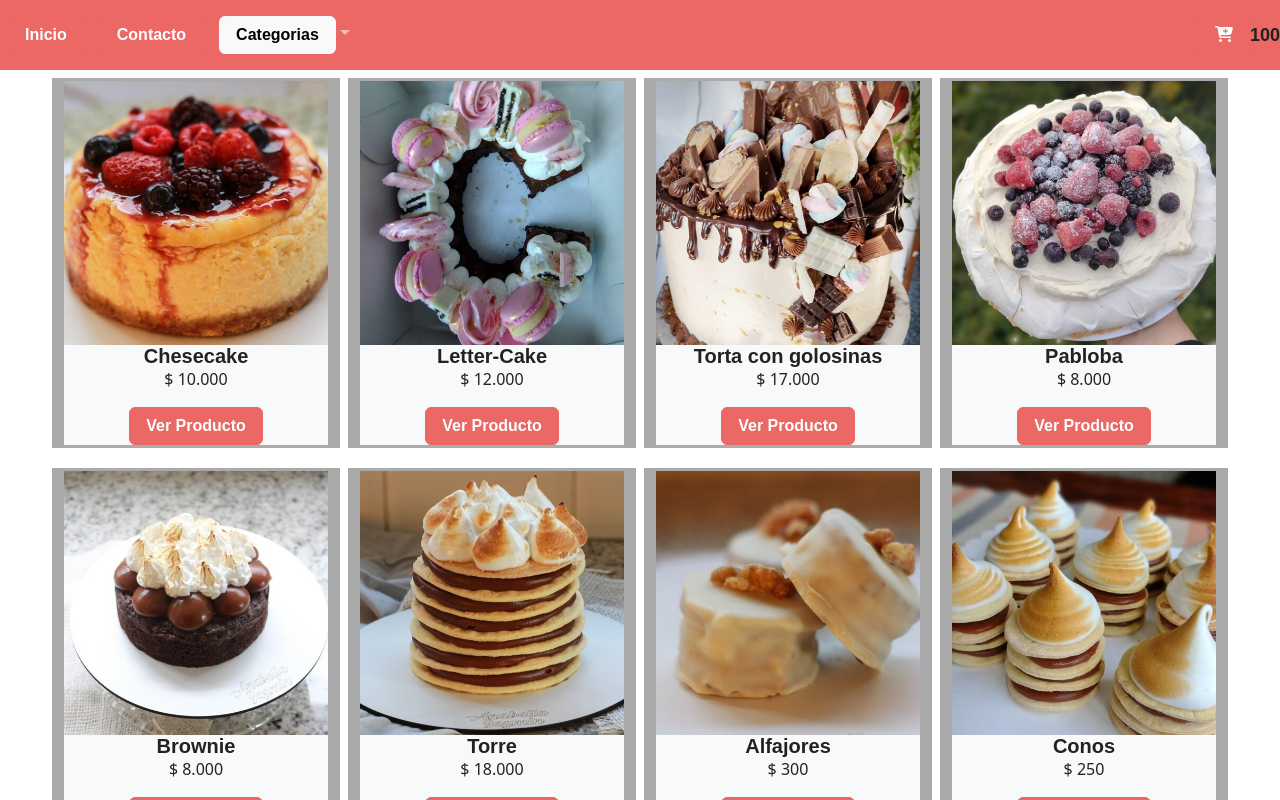
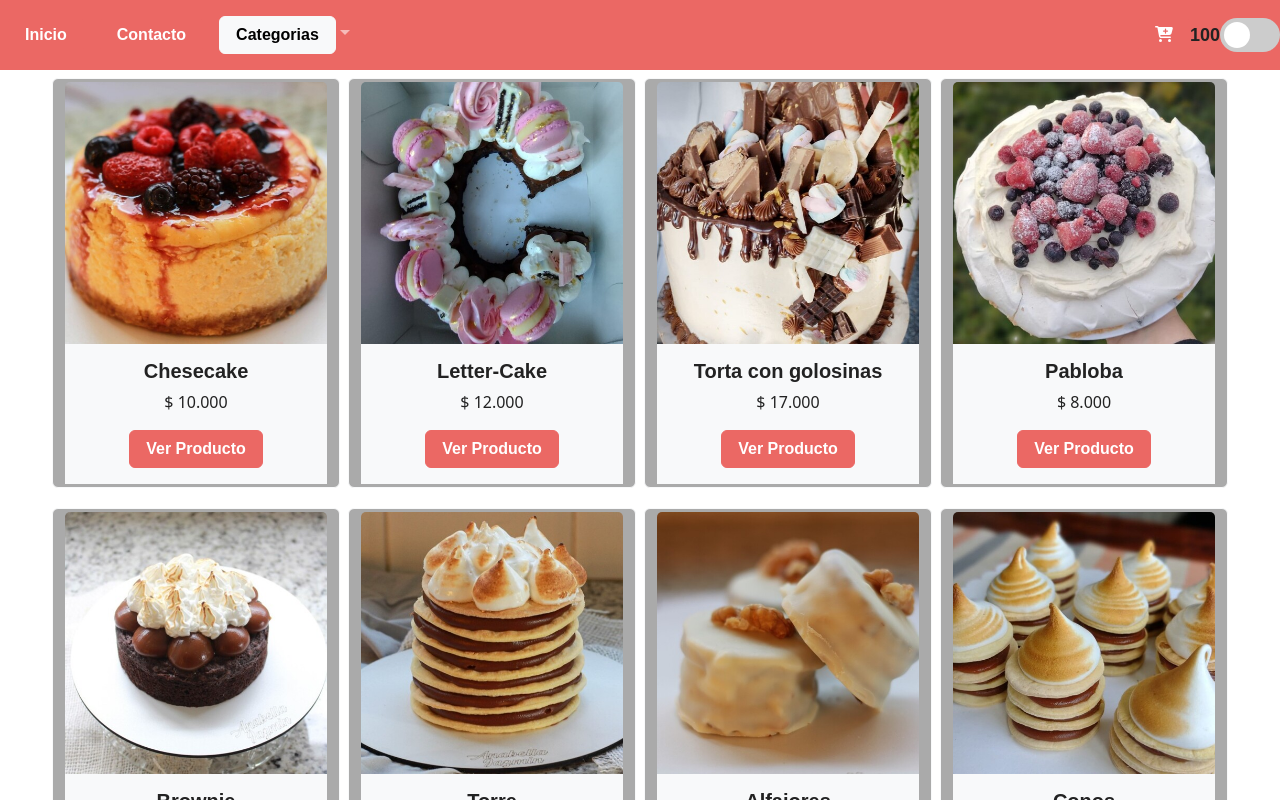
Before and after one commit to gonzalonicolini/EntregaFinalReact-Mucci, a React (Create React App) app: page / in a window 1280 px wide. Shown: the top 800 px of the page. Built offline with nearby package versions, Linux system fonts and the light colour scheme; a web font is replaced by a local one.

Commit message:
clase 10 terminada

```diff
--- a/src/components/App.css
+++ b/src/components/App.css
@@ -26,3 +26,20 @@ img {
     max-width: 540px;
     margin-top: 20px;
 }
+
+.itemDetailBodyDark{
+    color:white;
+    background-color: black;
+}
+
+.darkMode{
+    background-color: black;
+    color: black;
+}
+
+.cardBodyDark {
+    background-color: hsl(0,0,33%) ;
+    margin-bottom: 3px;
+    text-align: center;
+    color: black;
+}
--- a/src/components/Item/Item.jsx
+++ b/src/components/Item/Item.jsx
@@ -1,9 +1,13 @@
 import {Link} from "react-router-dom"
 
+//Context
+import { useDarkModeContext } from "../../context/DarkModeContext"
+
 export const Item = ({item}) => {
+    const {darkMode} = useDarkModeContext()
     return (
 
-        <div className="cardProducto mb-3">
+        <div className={`card mb-3 cardProducto ${darkMode ? 'card text-dark bg-dark mb-3 ' : 'border-light'}`}>
             <img src={`../img/${item.img}`} className="card-img-top" alt={`Imagen de ${item.nombre}`} />
                 <div className="card-body cardBody">
                     <h5 className="card-title">{item.nombre}</h5>
--- a/src/components/ItemDetail/ItemDetail.jsx
+++ b/src/components/ItemDetail/ItemDetail.jsx
@@ -1,12 +1,14 @@
 import {ItemCount} from '../ItemCount/ItemCount'
+import { useDarkModeContext } from '../../context/DarkModeContext'
 export const ItemDetail = ({item}) => {
+  const{darkMode} = useDarkModeContext()
   return (
     <div className='row g-0'>
         <div className="col-md-4">
             <img src={`../img/${item.img}`} className="img-fluid rounded-start" alt={`Imagen de ${item.nombre}`} />
         </div>
         <div className="col-md-8">
-            <div className="card-body">
+            <div className={`card-body ${darkMode && 'itemDetailBodyDark'}`}>
                 <h5 className='card-title'>{item.nombre}</h5>
                 <p className='card-text'>Precio: ${new Intl.NumberFormat('de-DE').format(item.precio)}</p>
                 <p className='card-text'>Stock: {item.stock}</p>
--- /dev/null
+++ b/src/components/Navbar/BotonDarkMode/BotonDarkMode.jsx
@@ -0,0 +1,17 @@
+import React from 'react';
+import { useDarkModeContext } from '../../../context/DarkModeContext';
+import './botonDarkMode.css'
+
+const BotonDarkMode = () => {
+    const {toggleDarkMode} = useDarkModeContext()
+    return (
+        <div className='theme-switch-wrapper'>
+            <label className="theme-switch" htmlFor="checkbox">
+                <input type="checkbox" id="checkbox" onInput={() => toggleDarkMode()}/>
+                <div className="slider round"></div>
+            </label>
+        </div>
+    );
+}
+
+export default BotonDarkMode;
--- /dev/null
+++ b/src/components/Navbar/BotonDarkMode/botonDarkMode.css
@@ -0,0 +1,55 @@
+
+.theme-switch-wrapper {
+    display: flex;
+    align-items: center;
+
+
+  }
+  .theme-switch {
+    display: inline-block;
+    height: 34px;
+    position: relative;
+    width: 60px;
+  }
+
+  .theme-switch input {
+    display:none;
+  }
+
+  .slider {
+    background-color: #ccc;
+    bottom: 0;
+    cursor: pointer;
+    left: 0;
+    position: absolute;
+    right: 0;
+    top: 0;
+    transition: .4s;
+  }
+
+  .slider:before {
+    background-color: #fff;
+    bottom: 4px;
+    content: "";
+    height: 26px;
+    left: 4px;
+    position: absolute;
+    transition: .4s;
+    width: 26px;
+  }
+
+  input:checked + .slider {
+    background-color: black;
+  }
+
+  input:checked + .slider:before {
+    transform: translateX(26px);
+  }
+
+  .slider.round {
+    border-radius: 34px;
+  }
+
+  .slider.round:before {
+    border-radius: 50%;
+  }
--- a/src/components/Navbar/Navbar.jsx
+++ b/src/components/Navbar/Navbar.jsx
@@ -1,6 +1,7 @@
 import CartWidget from "../CartWidget/CartWidget";
 import Secciones from "./Secciones/Secciones";
 import Categorias from "./Categorias/Categorias";
+import BotonDarkMode from "./BotonDarkMode/BotonDarkMode";
 
 
 const Navbar = () => {
@@ -13,6 +14,7 @@ const Navbar = () => {
                     <Categorias/>
                 </ul>
                 <CartWidget cantCarrito={100}/>
+                <BotonDarkMode/>
 
         </nav>
     );
--- a/src/context/DarkModeContext.js
+++ b/src/context/DarkModeContext.js
@@ -1,24 +1,25 @@
 import { useContext, createContext, useState } from "react";
 
-const DarkModeContext = createContext() //Creo el contexto
-export const useDarkModeContext = () => useContext(DarkModeContext) //permite usar el contexto
+const DarkModeContext = createContext() //Crear mi contexto
+export const useDarkModeContext = () => useContext(DarkModeContext) //Me permite utilizar mi contexto
 
-export const DarkModeProvider = (props) => { //define el proveedor del contexto
-    //el proveedor es el medio que define quien va a usar el contexto
-    const[darkMode,setDarkMode] = useState(false)
+export const DarkModeProvider = (props) => { //Defino mi proveedor del contexto
+    const [darkMode, setDarkMode] = useState(false)
 
     const toggleDarkMode = () => {
         setDarkMode(!darkMode)
         if(!darkMode) {
-            document.body.firstElementChild.classList.add('darkMode') //
+            document.body.firstElementChild.classList.add('darkMode')
+        } else {
+            document.body.firstElementChild.classList.remove('darkMode')
         }
-        document.body.firstElementChild.classList.remove('darkMode')
     }
-
-    return(
-        <DarkModeContext.Provider value={{darkMode,toggleDarkMode}}>
-            {props.children}
+    console.log(darkMode)
+    return (
+        <DarkModeContext.Provider value={{darkMode, toggleDarkMode}}>
+                {props.children}
         </DarkModeContext.Provider>
     )
+}
 
-}
+//export {useDarkModeContext, DarkModeProvider}
```
